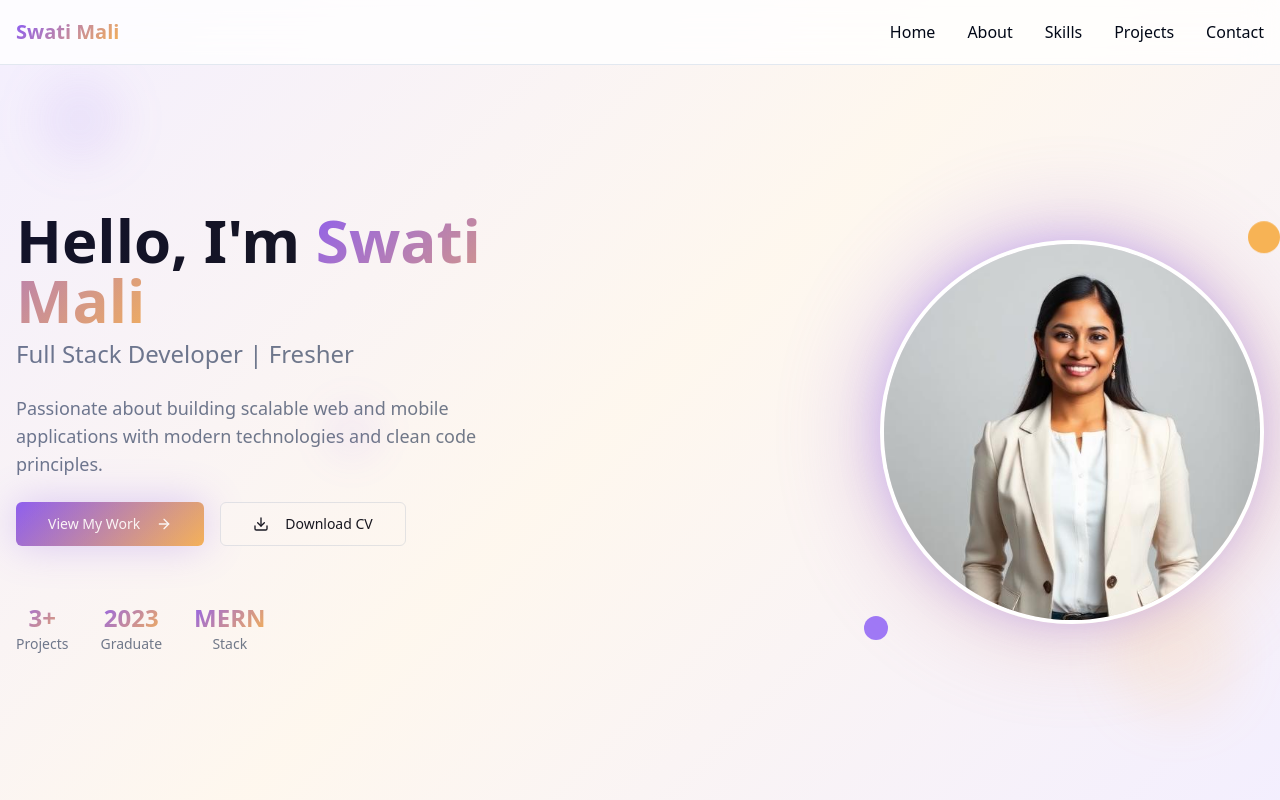
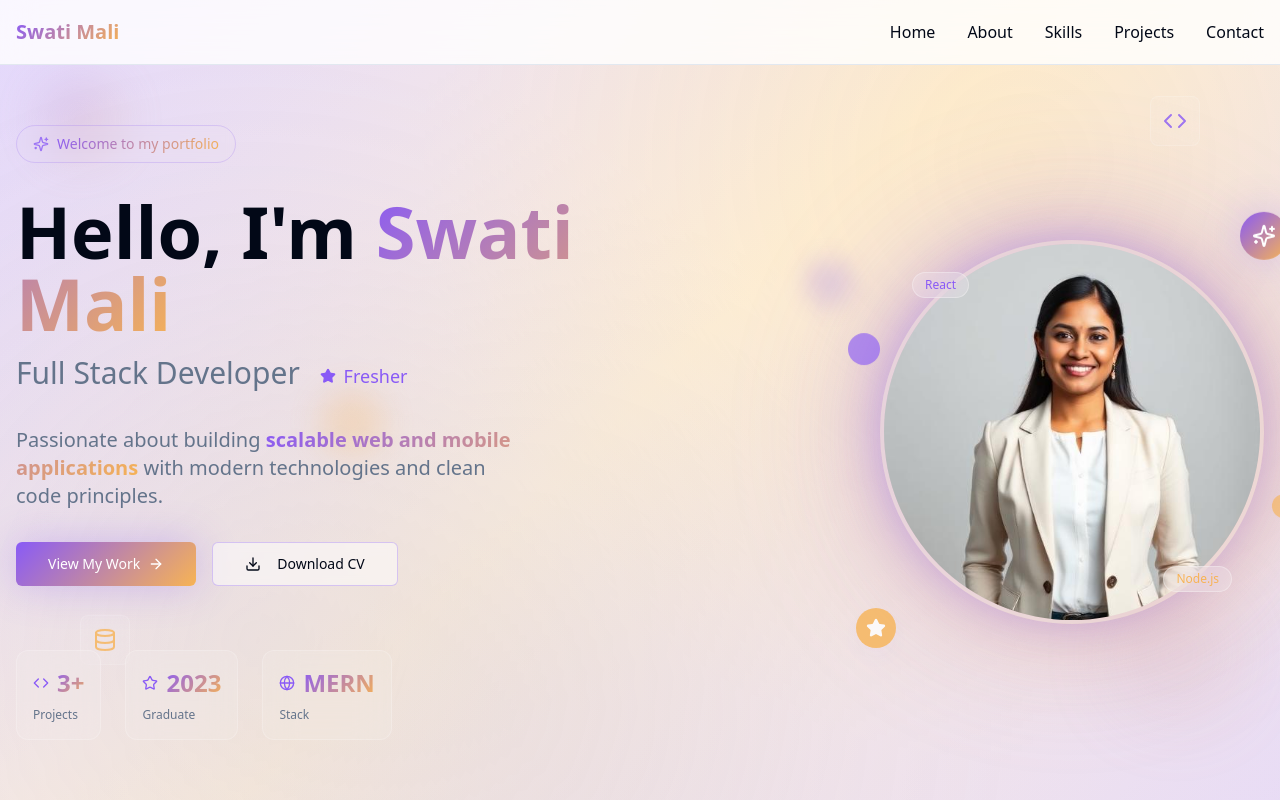
Before and after one commit to 9swati/swatiportfolio, a React (Vite) app: page / in a window 1280 px wide. Shown: the top 800 px of the page. Built offline with nearby package versions, Linux system fonts and the light colour scheme.

Commit message:
Refactor: Enhance hero section UI
Update the hero section with a more modern UI design.

```diff
--- a/src/components/HeroSection.tsx
+++ b/src/components/HeroSection.tsx
@@ -1,5 +1,5 @@
 import { Button } from "@/components/ui/button";
-import { ArrowRight, Download } from "lucide-react";
+import { ArrowRight, Download, Code, Database, Globe, Star, Sparkles } from "lucide-react";
 import swatiPortrait from "@/assets/swati-portrait.jpg";
 
 const HeroSection = () => {
@@ -12,86 +12,159 @@ const HeroSection = () => {
 
   return (
     <section id="home" className="min-h-screen flex items-center justify-center relative overflow-hidden">
-      {/* Background gradient */}
-      <div className="absolute inset-0 bg-gradient-hero opacity-10"></div>
+      {/* Enhanced Background with multiple gradients and glassmorphism */}
+      <div className="absolute inset-0 bg-gradient-hero opacity-20"></div>
+      <div className="absolute inset-0 bg-gradient-to-br from-primary/5 via-transparent to-secondary/5"></div>
 
-      {/* Decorative elements */}
-      <div className="absolute top-20 left-10 w-20 h-20 bg-primary/10 rounded-full blur-xl"></div>
-      <div className="absolute bottom-20 right-10 w-32 h-32 bg-secondary/10 rounded-full blur-xl"></div>
-      <div className="absolute top-1/2 left-1/4 w-16 h-16 bg-accent/5 rounded-full blur-lg"></div>
+      {/* Animated background pattern */}
+      <div className="absolute inset-0 opacity-30">
+        <div className="absolute top-0 left-0 w-full h-full bg-[radial-gradient(circle_at_20%_80%,rgba(120,119,198,0.3),transparent_50%)]"></div>
+        <div className="absolute top-0 right-0 w-full h-full bg-[radial-gradient(circle_at_80%_20%,rgba(255,180,0,0.3),transparent_50%)]"></div>
+        <div className="absolute bottom-0 left-0 w-full h-full bg-[radial-gradient(circle_at_40%_90%,rgba(120,119,198,0.2),transparent_50%)]"></div>
+      </div>
 
-      <div className="container mx-auto px-4 pt-16">
+      {/* Floating elements with enhanced animations */}
+      <div className="absolute top-20 left-10 w-20 h-20 bg-gradient-primary rounded-full blur-xl animate-float opacity-20"></div>
+      <div className="absolute bottom-20 right-10 w-32 h-32 bg-gradient-primary rounded-full blur-2xl animate-float opacity-15" style={{ animationDelay: '1s' }}></div>
+      <div className="absolute top-1/2 left-1/4 w-16 h-16 bg-secondary rounded-full blur-lg animate-float opacity-25" style={{ animationDelay: '2s' }}></div>
+      <div className="absolute top-1/3 right-1/3 w-12 h-12 bg-primary rounded-full blur-md animate-float opacity-20" style={{ animationDelay: '1.5s' }}></div>
+
+      {/* Tech stack floating icons */}
+      <div className="absolute top-24 right-20 p-3 bg-background/10 backdrop-blur-lg rounded-lg border border-white/20 animate-float opacity-80" style={{ animationDelay: '0.5s' }}>
+        <Code className="h-6 w-6 text-primary" />
+      </div>
+      <div className="absolute bottom-32 left-20 p-3 bg-background/10 backdrop-blur-lg rounded-lg border border-white/20 animate-float opacity-80" style={{ animationDelay: '2.5s' }}>
+        <Database className="h-6 w-6 text-secondary" />
+      </div>
+      <div className="absolute top-1/2 right-20 p-3 bg-background/10 backdrop-blur-lg rounded-lg border border-white/20 animate-float opacity-80" style={{ animationDelay: '1.8s' }}>
+        <Globe className="h-6 w-6 text-primary" />
+      </div>
+
+      <div className="container mx-auto px-4 pt-16 relative z-10">
         <div className="grid lg:grid-cols-2 gap-12 items-center">
-          {/* Left side - Text content */}
-          <div className="text-center lg:text-left space-y-6">
-            <div className="space-y-2">
-              <h1 className="text-4xl md:text-6xl font-bold">
+          {/* Left side - Enhanced text content with staggered animations */}
+          <div className="text-center lg:text-left space-y-8">
+            {/* Greeting badge */}
+            <div className="inline-flex items-center gap-2 px-4 py-2 bg-gradient-primary/10 backdrop-blur-sm rounded-full border border-primary/20 animate-fade-in">
+              <Sparkles className="h-4 w-4 text-primary animate-pulse" />
+              <span className="text-sm font-medium bg-gradient-primary bg-clip-text text-transparent">
+                Welcome to my portfolio
+              </span>
+            </div>
+
+            <div className="space-y-4 animate-slide-up" style={{ animationDelay: '0.2s' }}>
+              <h1 className="text-4xl md:text-7xl font-bold leading-tight">
                 Hello, I'm{" "}
+                <span className="relative">
                   <span className="bg-gradient-primary bg-clip-text text-transparent">
                     Swati Mali
                   </span>
+                  {/* Animated underline */}
+                  <div className="absolute -bottom-2 left-0 right-0 h-1 bg-gradient-primary rounded-full transform scale-x-0 animate-scale-in" style={{ animationDelay: '1s' }}></div>
+                </span>
               </h1>
-              <h2 className="text-xl md:text-2xl text-muted-foreground">
-                Full Stack Developer | Fresher
+              <h2 className="text-xl md:text-3xl text-muted-foreground font-light">
+                Full Stack Developer{" "}
+                <span className="inline-flex items-center gap-2 px-3 py-1 bg-gradient-primary/10 rounded-full text-primary font-medium text-lg">
+                  <Star className="h-4 w-4 fill-current" />
+                  Fresher
+                </span>
               </h2>
             </div>
 
-            <p className="text-lg text-muted-foreground max-w-lg mx-auto lg:mx-0">
-              Passionate about building scalable web and mobile applications with modern technologies and clean code principles.
+            <p className="text-lg md:text-xl text-muted-foreground max-w-lg mx-auto lg:mx-0 leading-relaxed animate-slide-up" style={{ animationDelay: '0.4s' }}>
+              Passionate about building{" "}
+              <span className="bg-gradient-primary bg-clip-text text-transparent font-semibold">
+                scalable web and mobile applications
+              </span>{" "}
+              with modern technologies and clean code principles.
             </p>
 
-            <div className="flex flex-col sm:flex-row gap-4 justify-center lg:justify-start">
+            {/* Enhanced CTA buttons */}
+            <div className="flex flex-col sm:flex-row gap-4 justify-center lg:justify-start animate-slide-up" style={{ animationDelay: '0.6s' }}>
               <Button
                 variant="hero"
                 size="lg"
                 onClick={() => scrollToSection('projects')}
-                className="group"
+                className="group relative overflow-hidden"
               >
+                <span className="relative z-10 flex items-center">
                   View My Work
                   <ArrowRight className="ml-2 h-4 w-4 group-hover:translate-x-1 transition-transform" />
+                </span>
+                {/* Button glow effect */}
+                <div className="absolute inset-0 bg-gradient-primary opacity-0 group-hover:opacity-20 transition-opacity duration-300"></div>
               </Button>
               <Button
                 variant="outline"
                 size="lg"
                 onClick={() => scrollToSection('contact')}
+                className="group backdrop-blur-sm bg-background/50 border-primary/30 hover:bg-gradient-primary/10 hover:border-primary/50"
               >
-                <Download className="mr-2 h-4 w-4" />
+                <Download className="mr-2 h-4 w-4 group-hover:animate-bounce" />
                 Download CV
               </Button>
             </div>
 
-            {/* Stats */}
-            <div className="flex justify-center lg:justify-start gap-8 pt-8">
-              <div className="text-center">
-                <div className="text-2xl font-bold bg-gradient-primary bg-clip-text text-transparent">3+</div>
-                <div className="text-sm text-muted-foreground">Projects</div>
+            {/* Enhanced stats with glassmorphism cards */}
+            <div className="flex justify-center lg:justify-start gap-6 pt-8 animate-slide-up" style={{ animationDelay: '0.8s' }}>
+              {[
+                { value: "3+", label: "Projects", icon: Code },
+                { value: "2023", label: "Graduate", icon: Star },
+                { value: "MERN", label: "Stack", icon: Globe }
+              ].map((stat, index) => (
+                <div
+                  key={index}
+                  className="group p-4 bg-background/10 backdrop-blur-lg rounded-xl border border-white/20 hover:bg-background/20 transition-all duration-300 hover:shadow-glow hover:-translate-y-1"
+                >
+                  <div className="flex items-center gap-2 mb-2">
+                    <stat.icon className="h-4 w-4 text-primary group-hover:scale-110 transition-transform" />
+                    <div className="text-2xl font-bold bg-gradient-primary bg-clip-text text-transparent">
+                      {stat.value}
                     </div>
-              <div className="text-center">
-                <div className="text-2xl font-bold bg-gradient-primary bg-clip-text text-transparent">2023</div>
-                <div className="text-sm text-muted-foreground">Graduate</div>
                   </div>
-              <div className="text-center">
-                <div className="text-2xl font-bold bg-gradient-primary bg-clip-text text-transparent">MERN</div>
-                <div className="text-sm text-muted-foreground">Stack</div>
+                  <div className="text-xs text-muted-foreground font-medium">{stat.label}</div>
                 </div>
+              ))}
             </div>
           </div>
 
-          {/* Right side - Profile image */}
-          <div className="flex justify-center lg:justify-end">
-            <div className="relative">
-              <div className="absolute inset-0 bg-gradient-primary rounded-full blur-2xl opacity-30 scale-110"></div>
-              <div className="relative w-80 h-80 md:w-96 md:h-96 rounded-full overflow-hidden border-4 border-background shadow-glow">
+          {/* Right side - Enhanced profile image with advanced effects */}
+          <div className="flex justify-center lg:justify-end animate-scale-in" style={{ animationDelay: '1s' }}>
+            <div className="relative group">
+              {/* Multiple glow layers */}
+              <div className="absolute inset-0 bg-gradient-primary rounded-full blur-3xl opacity-20 scale-110 animate-glow-pulse"></div>
+              <div className="absolute inset-0 bg-gradient-primary rounded-full blur-2xl opacity-30 scale-105 group-hover:scale-110 transition-transform duration-500"></div>
+
+              {/* Main image container with glassmorphism */}
+              <div className="relative w-80 h-80 md:w-96 md:h-96 rounded-full overflow-hidden border-4 border-white/20 backdrop-blur-sm shadow-glow group-hover:shadow-[0_0_60px_hsl(258_90%_66%_/_0.4)] transition-all duration-500">
                 <img
                   src={swatiPortrait}
                   alt="Swati Mali - Full Stack Developer"
-                  className="w-full h-full object-cover"
+                  className="w-full h-full object-cover group-hover:scale-105 transition-transform duration-500"
                 />
+
+                {/* Overlay gradient on hover */}
+                <div className="absolute inset-0 bg-gradient-primary/10 opacity-0 group-hover:opacity-100 transition-opacity duration-300"></div>
               </div>
 
-              {/* Floating elements */}
-              <div className="absolute -top-4 -right-4 w-8 h-8 bg-secondary rounded-full animate-bounce"></div>
-              <div className="absolute -bottom-4 -left-4 w-6 h-6 bg-primary rounded-full animate-pulse"></div>
+              {/* Enhanced floating elements around image */}
+              <div className="absolute -top-6 -right-6 w-12 h-12 bg-gradient-primary rounded-full animate-bounce shadow-glow flex items-center justify-center">
+                <Sparkles className="h-6 w-6 text-white" />
+              </div>
+              <div className="absolute -bottom-6 -left-6 w-10 h-10 bg-secondary rounded-full animate-pulse shadow-soft flex items-center justify-center">
+                <Star className="h-5 w-5 text-white fill-current" />
+              </div>
+              <div className="absolute top-1/4 -left-8 w-8 h-8 bg-primary/80 rounded-full animate-float opacity-80" style={{ animationDelay: '1s' }}></div>
+              <div className="absolute bottom-1/4 -right-8 w-6 h-6 bg-secondary/80 rounded-full animate-float opacity-80" style={{ animationDelay: '2s' }}></div>
+
+              {/* Tech stack indicators around image */}
+              <div className="absolute top-8 left-8 px-3 py-1 bg-background/20 backdrop-blur-md rounded-full border border-white/30 text-xs font-medium text-primary animate-fade-in" style={{ animationDelay: '1.5s' }}>
+                React
+              </div>
+              <div className="absolute bottom-8 right-8 px-3 py-1 bg-background/20 backdrop-blur-md rounded-full border border-white/30 text-xs font-medium text-secondary animate-fade-in" style={{ animationDelay: '2s' }}>
+                Node.js
+              </div>
             </div>
           </div>
         </div>
--- a/tailwind.config.ts
+++ b/tailwind.config.ts
@@ -97,11 +97,62 @@ export default {
 					to: {
 						height: '0'
 					}
+				},
+				'fade-in': {
+					'0%': {
+						opacity: '0',
+						transform: 'translateY(10px)'
+					},
+					'100%': {
+						opacity: '1',
+						transform: 'translateY(0)'
+					}
+				},
+				'scale-in': {
+					'0%': {
+						transform: 'scale(0.95)',
+						opacity: '0'
+					},
+					'100%': {
+						transform: 'scale(1)',
+						opacity: '1'
+					}
+				},
+				'slide-up': {
+					'0%': {
+						transform: 'translateY(20px)',
+						opacity: '0'
+					},
+					'100%': {
+						transform: 'translateY(0)',
+						opacity: '1'
+					}
+				},
+				'float': {
+					'0%, 100%': {
+						transform: 'translateY(0px)'
+					},
+					'50%': {
+						transform: 'translateY(-10px)'
+					}
+				},
+				'glow-pulse': {
+					'0%, 100%': {
+						boxShadow: '0 0 20px hsl(258 90% 66% / 0.3)'
+					},
+					'50%': {
+						boxShadow: '0 0 40px hsl(258 90% 66% / 0.6)'
+					}
 				}
 			},
 			animation: {
 				'accordion-down': 'accordion-down 0.2s ease-out',
-				'accordion-up': 'accordion-up 0.2s ease-out'
+				'accordion-up': 'accordion-up 0.2s ease-out',
+				'fade-in': 'fade-in 0.6s ease-out',
+				'scale-in': 'scale-in 0.4s ease-out',
+				'slide-up': 'slide-up 0.8s ease-out',
+				'float': 'float 3s ease-in-out infinite',
+				'glow-pulse': 'glow-pulse 2s ease-in-out infinite'
 			}
 		}
 	},
```
Lines whose indentation alone changed are shown as unchanged.
